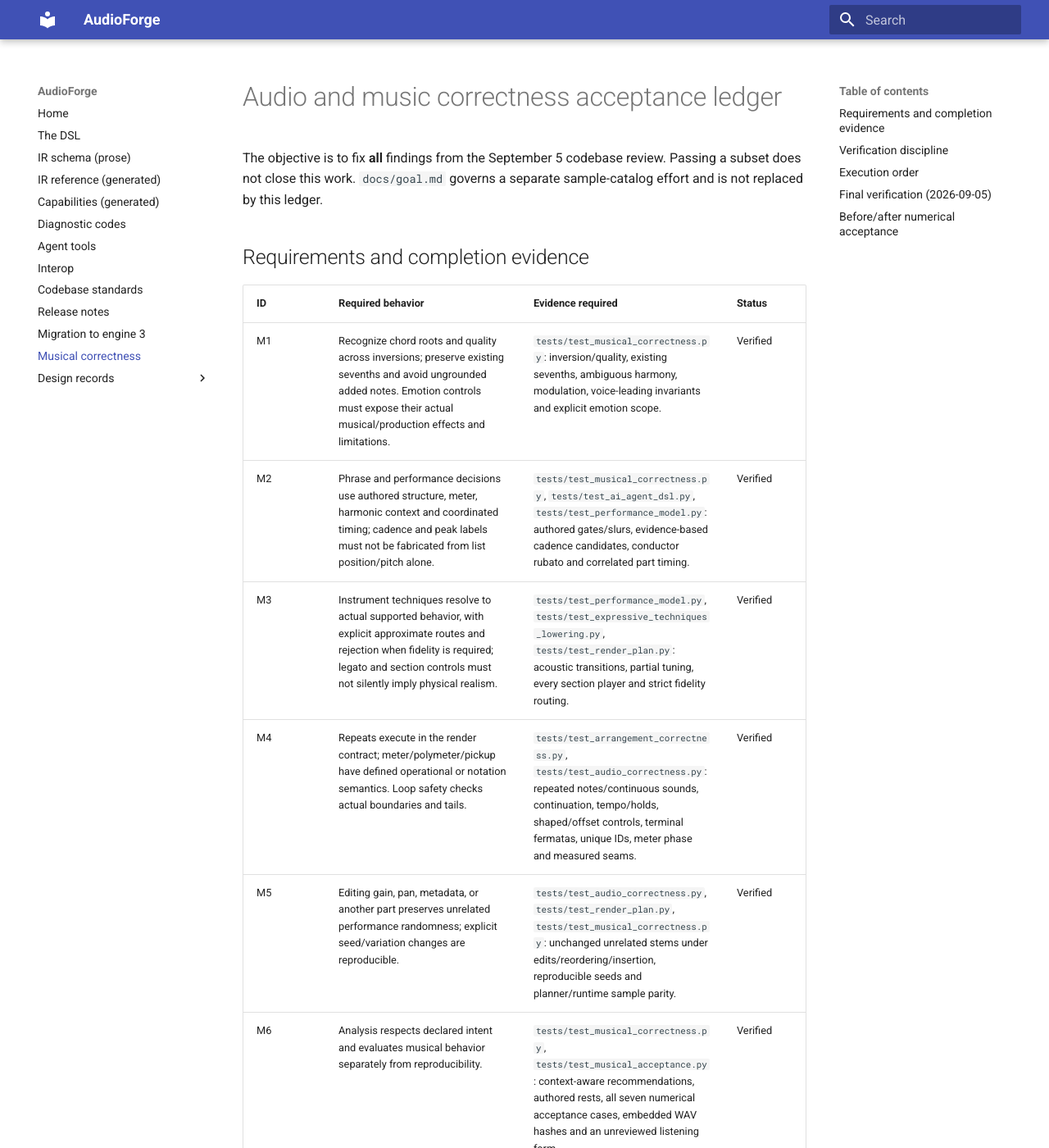
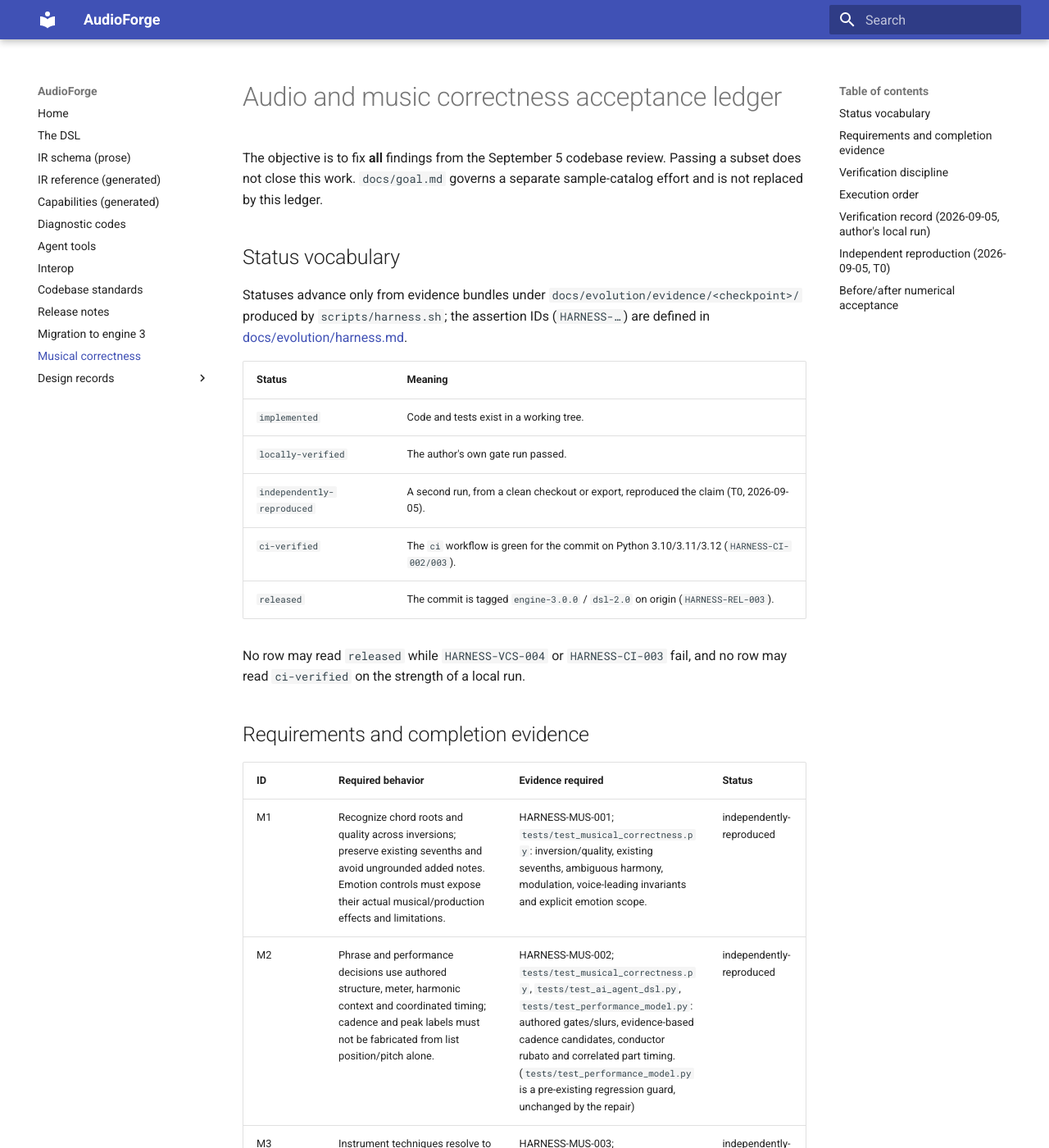
Before and after one commit to pedroanisio/audioforge, an MkDocs documentation site: the page built from docs/MUSICAL_CORRECTNESS.md, in a window 1280 px wide and 1400 px high. Shown: the whole window at 82% size. Built offline with MkDocs 1.6.1 and Material for MkDocs 9.7.7, drawn with Linux system fonts in a browser that asks for light colours; some of the changed text lies outside the part shown.

Commit message:
docs(ledger): staged status vocabulary, harness citations, listening row (RM-D-003)
"Verified" on the author's own local run becomes `independently-reproduced`
with the HARNESS IDs that decide each row; pre-existing regression guards are
labelled; row L1 tracks the human listening review; the independent T0
reproduction is recorded next to the author's verification record.

Harness: HARNESS-GOV-003, HARNESS-GOV-008.

Co-Authored-By: Claude Fable 5.1 <noreply@anthropic.com>

```diff
--- a/docs/MUSICAL_CORRECTNESS.md
+++ b/docs/MUSICAL_CORRECTNESS.md
@@ -13,21 +13,39 @@ The objective is to fix **all** findings from the September 5 codebase review.
 Passing a subset does not close this work. `docs/goal.md` governs a separate
 sample-catalog effort and is not replaced by this ledger.
 
+## Status vocabulary
+
+Statuses advance only from evidence bundles under `docs/evolution/evidence/<checkpoint>/`
+produced by `scripts/harness.sh`; the assertion IDs (`HARNESS-…`) are defined in
+[docs/evolution/harness.md](evolution/harness.md).
+
+| Status | Meaning |
+|---|---|
+| `implemented` | Code and tests exist in a working tree. |
+| `locally-verified` | The author's own gate run passed. |
+| `independently-reproduced` | A second run, from a clean checkout or export, reproduced the claim (T0, 2026-09-05). |
+| `ci-verified` | The `ci` workflow is green for the commit on Python 3.10/3.11/3.12 (`HARNESS-CI-002/003`). |
+| `released` | The commit is tagged `engine-3.0.0` / `dsl-2.0` on origin (`HARNESS-REL-003`). |
+
+No row may read `released` while `HARNESS-VCS-004` or `HARNESS-CI-003` fail, and no
+row may read `ci-verified` on the strength of a local run.
+
 ## Requirements and completion evidence
 
 | ID | Required behavior | Evidence required | Status |
 |---|---|---|---|
-| M1 | Recognize chord roots and quality across inversions; preserve existing sevenths and avoid ungrounded added notes. Emotion controls must expose their actual musical/production effects and limitations. | `tests/test_musical_correctness.py`: inversion/quality, existing sevenths, ambiguous harmony, modulation, voice-leading invariants and explicit emotion scope. | Verified |
-| M2 | Phrase and performance decisions use authored structure, meter, harmonic context and coordinated timing; cadence and peak labels must not be fabricated from list position/pitch alone. | `tests/test_musical_correctness.py`, `tests/test_ai_agent_dsl.py`, `tests/test_performance_model.py`: authored gates/slurs, evidence-based cadence candidates, conductor rubato and correlated part timing. | Verified |
-| M3 | Instrument techniques resolve to actual supported behavior, with explicit approximate routes and rejection when fidelity is required; legato and section controls must not silently imply physical realism. | `tests/test_performance_model.py`, `tests/test_expressive_techniques_lowering.py`, `tests/test_render_plan.py`: acoustic transitions, partial tuning, every section player and strict fidelity routing. | Verified |
-| M4 | Repeats execute in the render contract; meter/polymeter/pickup have defined operational or notation semantics. Loop safety checks actual boundaries and tails. | `tests/test_arrangement_correctness.py`, `tests/test_audio_correctness.py`: repeated notes/continuous sounds, continuation, tempo/holds, shaped/offset controls, terminal fermatas, unique IDs, meter phase and measured seams. | Verified |
-| M5 | Editing gain, pan, metadata, or another part preserves unrelated performance randomness; explicit seed/variation changes are reproducible. | `tests/test_audio_correctness.py`, `tests/test_render_plan.py`, `tests/test_musical_correctness.py`: unchanged unrelated stems under edits/reordering/insertion, reproducible seeds and planner/runtime sample parity. | Verified |
-| M6 | Analysis respects declared intent and evaluates musical behavior separately from reproducibility. | `tests/test_musical_correctness.py`, `tests/test_musical_acceptance.py`: context-aware recommendations, authored rests, all seven numerical acceptance cases, embedded WAV hashes and an unreviewed listening form. | Verified |
-| A1 | Instrument gain is applied exactly once, including sections. | `tests/test_audio_correctness.py`: real pinned sample stems change exactly -6 dB for a -6 dB edit, including sections. | Verified |
-| A2 | Note duration denotes gate time; release follows note-off for synths and samples, including short notes and transitions. | `tests/test_audio_correctness.py`, `tests/test_performance_model.py`: post-gate releases, early note-off and recorded sustain-loop exits. | Verified |
-| A3 | Sample transposition/rate conversion suppresses aliasing while preserving in-band pitch and amplitude. | `tests/test_audio_correctness.py`, `tests/test_sampler.py`: in-band pitch/level, octave/fractional/rate-conversion alias rejection and variable-rate glide. | Verified |
-| A4 | Default mastering preserves deliberate quiet levels; normalization is explicit and peak safety remains enforced. | `tests/test_audio_correctness.py`, `tests/test_dynamics.py`, `tests/test_sdk_edges.py`: quiet-level preservation, explicit normalization, LUFS, intersample ceiling and final fades. | Verified |
-| G1 | Public contracts, SDK, CLI/MCP, generated schema/capabilities/docs, examples, versions and golden audio agree with the final behavior. | `make check` with coverage on the pytest phase: generated schema/capabilities/docs, five exact golden renders, registry/version checks, 16 script suites and the full pytest suite. ADR-0007 and migration guide delivered. | Verified |
+| M1 | Recognize chord roots and quality across inversions; preserve existing sevenths and avoid ungrounded added notes. Emotion controls must expose their actual musical/production effects and limitations. | HARNESS-MUS-001; `tests/test_musical_correctness.py`: inversion/quality, existing sevenths, ambiguous harmony, modulation, voice-leading invariants and explicit emotion scope. | independently-reproduced |
+| M2 | Phrase and performance decisions use authored structure, meter, harmonic context and coordinated timing; cadence and peak labels must not be fabricated from list position/pitch alone. | HARNESS-MUS-002; `tests/test_musical_correctness.py`, `tests/test_ai_agent_dsl.py`, `tests/test_performance_model.py`: authored gates/slurs, evidence-based cadence candidates, conductor rubato and correlated part timing. (`tests/test_performance_model.py` is a pre-existing regression guard, unchanged by the repair) | independently-reproduced |
+| M3 | Instrument techniques resolve to actual supported behavior, with explicit approximate routes and rejection when fidelity is required; legato and section controls must not silently imply physical realism. | HARNESS-MUS-003; `tests/test_performance_model.py`, `tests/test_expressive_techniques_lowering.py`, `tests/test_render_plan.py`: acoustic transitions, partial tuning, every section player and strict fidelity routing. (`tests/test_performance_model.py` is a pre-existing regression guard, unchanged by the repair) | independently-reproduced |
+| M4 | Repeats execute in the render contract; meter/polymeter/pickup have defined operational or notation semantics. Loop safety checks actual boundaries and tails. | HARNESS-MUS-004; `tests/test_arrangement_correctness.py`, `tests/test_audio_correctness.py`: repeated notes/continuous sounds, continuation, tempo/holds, shaped/offset controls, terminal fermatas, unique IDs, meter phase and measured seams. | independently-reproduced |
+| M5 | Editing gain, pan, metadata, or another part preserves unrelated performance randomness; explicit seed/variation changes are reproducible. | HARNESS-MUS-005; `tests/test_audio_correctness.py`, `tests/test_render_plan.py`, `tests/test_musical_correctness.py`: unchanged unrelated stems under edits/reordering/insertion, reproducible seeds and planner/runtime sample parity. | independently-reproduced |
+| M6 | Analysis respects declared intent and evaluates musical behavior separately from reproducibility. | HARNESS-MUS-006, HARNESS-ACC-001/002/004; `tests/test_musical_correctness.py`, `tests/test_musical_acceptance.py`: context-aware recommendations, authored rests, all seven numerical acceptance cases, embedded WAV hashes and an unreviewed listening form. | independently-reproduced |
+| A1 | Instrument gain is applied exactly once, including sections. | HARNESS-AUD-001, HARNESS-ACC-001; `tests/test_audio_correctness.py`: real pinned sample stems change exactly -6 dB for a -6 dB edit, including sections. | independently-reproduced |
+| A2 | Note duration denotes gate time; release follows note-off for synths and samples, including short notes and transitions. | HARNESS-AUD-002; `tests/test_audio_correctness.py`, `tests/test_performance_model.py`: post-gate releases, early note-off and recorded sustain-loop exits. (`tests/test_performance_model.py` is a pre-existing regression guard, unchanged by the repair) | independently-reproduced |
+| A3 | Sample transposition/rate conversion suppresses aliasing while preserving in-band pitch and amplitude. | HARNESS-AUD-003; `tests/test_audio_correctness.py`, `tests/test_sampler.py`: in-band pitch/level, octave/fractional/rate-conversion alias rejection and variable-rate glide. | independently-reproduced |
+| A4 | Default mastering preserves deliberate quiet levels; normalization is explicit and peak safety remains enforced. | HARNESS-AUD-004; `tests/test_audio_correctness.py`, `tests/test_dynamics.py`, `tests/test_sdk_edges.py`: quiet-level preservation, explicit normalization, LUFS, intersample ceiling and final fades. | independently-reproduced |
+| G1 | Public contracts, SDK, CLI/MCP, generated schema/capabilities/docs, examples, versions and golden audio agree with the final behavior. | HARNESS-GATE-001…005, HARNESS-REL-001, HARNESS-MIG-001…003; `make check` with coverage on the pytest phase: generated schema/capabilities/docs, five exact golden renders, registry/version checks, 16 script suites and the full pytest suite. ADR-0007 and migration guide delivered. | independently-reproduced |
+| L1 | A human listening review of the seven acceptance cases is recorded and cited here; `listening_status` is no longer `not_reviewed`. | HARNESS-ACC-003; `docs/evolution/evidence/<checkpoint>/listening-review.json` (schema `audioforge.listening-review/1`) with 7 judgments, the reviewed commit SHA and acceptance `spec_hash`es. | not-started |
 
 ## Verification discipline
 
@@ -47,13 +65,23 @@ inventing subjective ratings or requiring network resources.
 5. Deliver the musical acceptance/listening corpus and synchronize all surfaces.
 6. Run the composed gate and audit every row against fresh evidence.
 
-## Final verification (2026-09-05)
+## Verification record (2026-09-05, author's local run)
 
 - Final composed gate: **881 passed, 2 skipped, 6 warnings in 152.37s (0:02:32)**. All 16 script suites also passed, and all five golden specs reproduced byte-for-byte in the matching numerical environment.
 - Coverage: **90.96%**, above the repository's 90.1% statement threshold. Coverage was collected on the pytest phase through a temporary interpreter wrapper; the same `make check` targets and script runner executed. No gate was removed or weakened.
 - The two optional corpus skips are retained; no missing external library or cinematic example is claimed as verified. Six score-PDF warnings concern missing Noto Music glyphs for `l` and `p`; audio regressions passed.
 - `git diff --check` passed. Evidence is local; this work does not claim a commit, publication, or remote CI run.
 - Reproduce coverage with `coverage run -m pytest -q && coverage report`. Reproduce the numerical/listening bundle with the command in [MIGRATION_3.md](MIGRATION_3.md).
+
+## Independent reproduction (2026-09-05, T0)
+
+A second agent reproduced the claims above from a clean `git archive` export of
+commit `60c0fd5` (engine 2.16.0) against the working tree: `make check` 884 passed;
+coverage 90.96 %; all seven acceptance cases fail on 2.16.0 and pass on 3.0.0; the
+five goldens reproduce byte-for-byte under Python 3.11, 3.12 and 3.13. Logs:
+`docs/evolution/evidence/T0/`. The same run found the delivery gaps recorded in
+[docs/evolution/report.md](evolution/report.md): no commit, no CI execution, Python
+3.10 import failure, unregistered diagnostic codes, mutating validation.
 
 ## Before/after numerical acceptance
 
```
